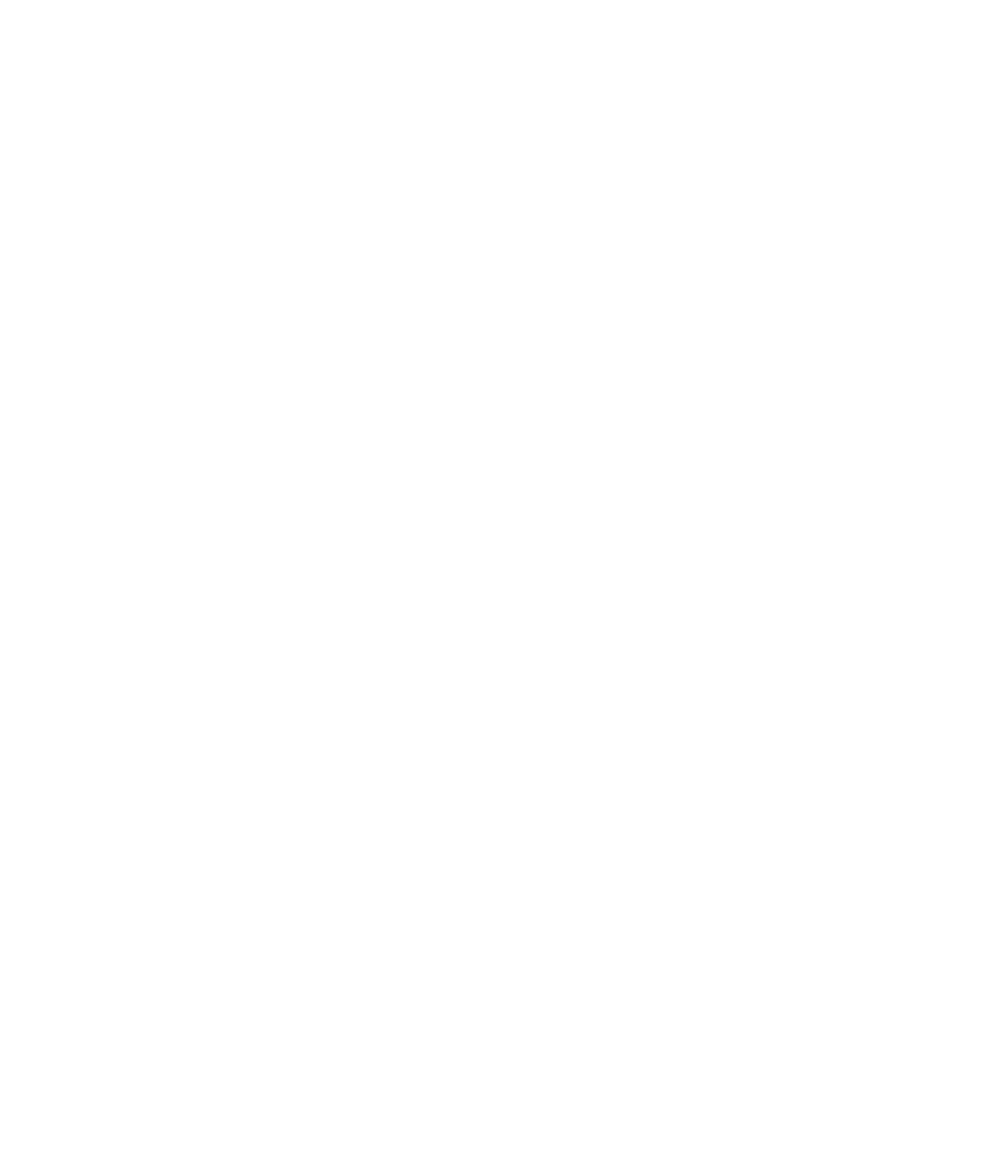
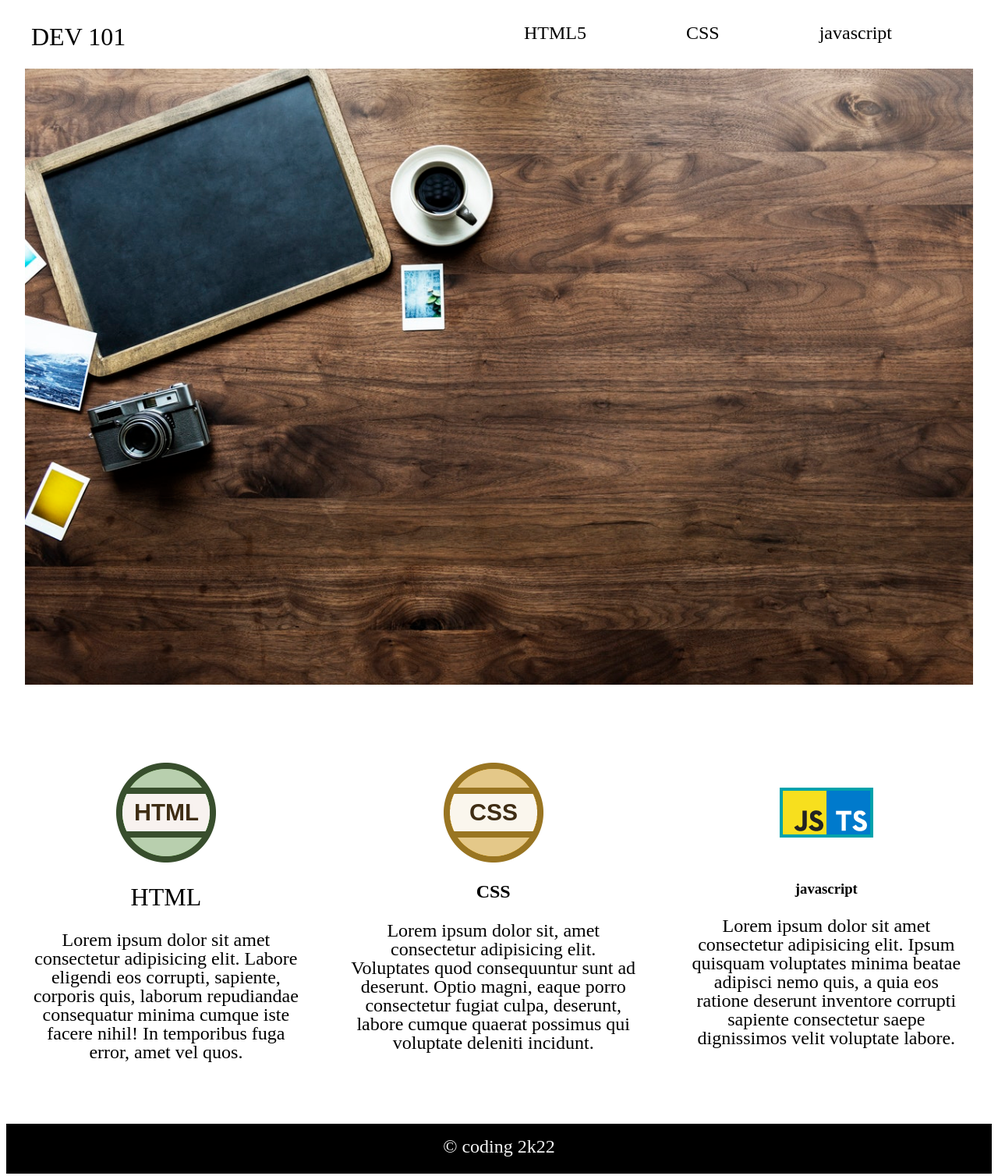
Before and after one commit to Divanshu02Garg/WEB-DEV, a plain HTML site: page module1/project1/index.html in a window 1280 px wide. Shown: the whole page at 78% size. Before the commit the page ends 800 px from the top, so only its background shows below. Drawn offline with Linux system fonts and the light colour scheme.

Commit message:
proof of content of html

```diff
--- a/module1/project1/index.html
+++ b/module1/project1/index.html
@@ -5,8 +5,39 @@
     <meta http-equiv="X-UA-Compatible" content="IE=edge">
     <meta name="viewport" content="width=device-width, initial-scale=1.0">
     <title>Document</title>
+    <link rel=" stylesheet" href="style.css">
 </head>
 <body>
-    <img class = " ", alt=""
-</body>
+    <header>
+        <h1> DEV 101 </h1>
+        <nav>
+            <ul>
+                <li> HTML5 </li>
+                <li> CSS   </li>
+                <li> javascript </li>
+            </ul>
+        </nav>
+    </header>
+    <img class="bigimage" src="lap.jpeg" alt="image was here">
+ <div class="container">
+    <div>
+        <img src="html.png" alt="html image was here">
+        <h1> HTML </h1>
+        <p> Lorem ipsum dolor sit amet consectetur adipisicing elit. Labore eligendi eos corrupti, sapiente, corporis quis, laborum repudiandae consequatur minima cumque iste facere nihil! In temporibus fuga error, amet vel quos.</p>
+    </div>
+    <div>
+        <img src="css.png" alt="css image was here">
+        <h2> CSS </h2>
+        <p>Lorem ipsum dolor sit, amet consectetur adipisicing elit. Voluptates quod consequuntur sunt ad deserunt. Optio magni, eaque porro consectetur fugiat culpa, deserunt, labore cumque quaerat possimus qui voluptate deleniti incidunt.</p>
+    </div>
+    <div>
+        <img src="icon.png" alt="javascript image was here">
+        <h3> javascript</h3>
+        <p> Lorem ipsum dolor sit amet consectetur adipisicing elit. Ipsum quisquam voluptates minima beatae adipisci nemo quis, a quia eos ratione deserunt inventore corrupti sapiente consectetur saepe dignissimos velit voluptate labore.</p>
+    </div>
+ </div>
+    <footer>
+        <p>&copy coding 2k22 </p>
+    </footer>
+ </body>
 </html>
--- /dev/null
+++ b/module1/project1/style.css
@@ -0,0 +1,61 @@
+/**{
+    font-family:'Segoe UI', Tahoma, Geneva, Verdana, sans-serif;
+    margin: 0.5rem;*/
+
+header{
+    display: flex;
+    justify-content: space-between;
+    margin-left:2rem;
+}
+
+ul{
+    display: flex;
+    justify-content: space-evenly;
+    list-style-type:none;
+    font-size: x-large;
+}
+li:hover{
+    cursor: pointer;
+    color:red
+}
+nav{
+    width: 60vw;
+    margin-top: -0.2rem;
+
+}
+
+.bigimage{
+    width: 95vw;
+    margin-bottom: 4rem;
+    margin-left: 1.5rem;
+}
+
+.container{
+    display: flex;
+    justify-content:space-evenly;
+
+}
+
+.container>div{
+    text-align: center;
+    margin: 2rem;
+}
+
+.container>div>p{
+    font-size: x-large;
+    line-height: 1.5rem;
+}
+
+h1{
+    font-weight: normal;
+}
+footer{
+    text-align: center;
+    background-color: black;
+    color: whitesmoke;
+    height: 4rem;
+    font-size: x-large;
+}
+footer>p{
+    padding: 1rem;
+}
```
Also changed, not shown: module1/poc.html (added, +22 -0 lines), module1/project1/css.png (added), module1/project1/html.png (added), module1/project1/icon.png (added), module1/project1/lap.jpeg (added).
